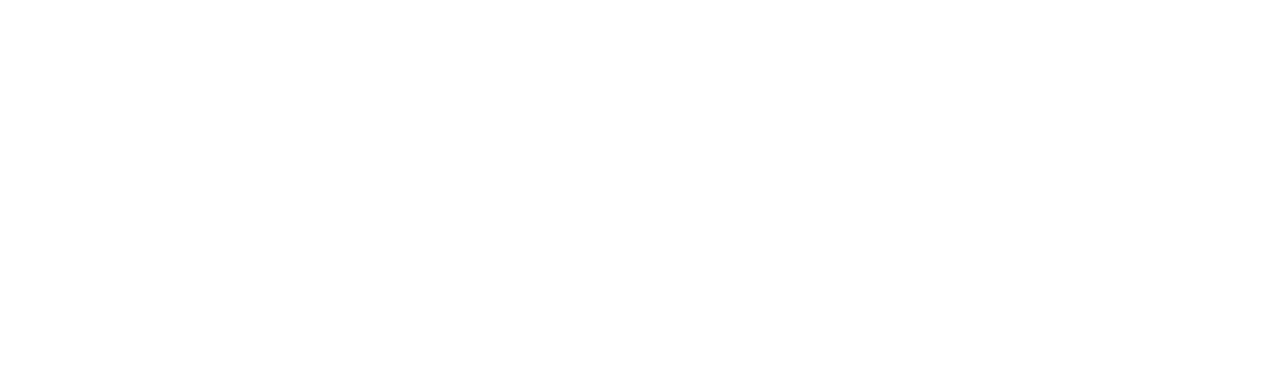
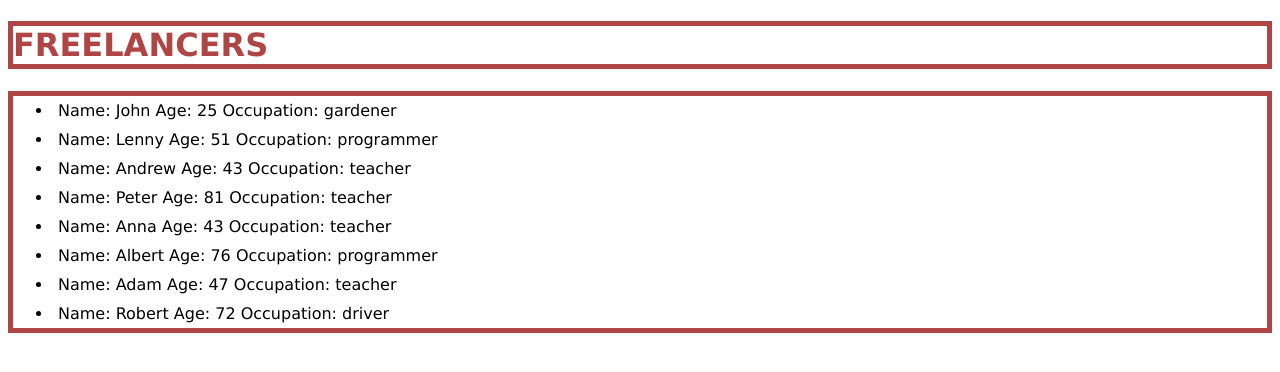
Before and after one commit to lynnetteanne/FreelanceForum, a plain HTML site: page index.html in a window 1280 px wide. Drawn offline with Linux system fonts and the light colour scheme.

Commit message:
added js and css

```diff
--- a/index.html
+++ b/index.html
@@ -5,6 +5,7 @@
     <meta http-equiv="X-UA-Compatible" content="IE=edge">
     <meta name="viewport" content="width=device-width, initial-scale=1.0">
     <title>Document</title>
+    <link rel="stylesheet" href="style.css">
 </head>
 <body>
     <div id="root"></div>
--- a/index.js
+++ b/index.js
@@ -10,6 +10,26 @@ const users = [
 ];
 
 function main() {
+//get element from the DOM
+const root = document.getElementById("root")
+//add elements
+//heading
+const h1 = document.createElement("h1");
+h1.innerHTML = "FREELANCERS";
+root.appendChild(h1);
+//unordered list
+const userList = document.createElement("ul")
+
+//list items from array
+//loop through list of users
+for (let i = 0; i < users.length; i++) {
+    const listElement = document.createElement("li");
+    userList.appendChild(listElement);
+    const currentUser = users[i];
+    //create a list element with user data, append to ul
+    listElement.innerHTML = "Name: " + currentUser.name + " Age: " + currentUser.age + " Occupation: " + currentUser.occupation;
+}
+root.appendChild(userList);
 
 }
 
--- /dev/null
+++ b/style.css
@@ -0,0 +1,15 @@
+h1 {
+    color: #b04545;
+    font-family: Verdana, Geneva, Tahoma, sans-serif;
+    border: 5px solid #b04545;
+}
+
+ul {
+    border: 5px solid;
+    border-color: #b04545;
+}
+
+ul li {
+    font-family: Verdana, Geneva, Tahoma, sans-serif;
+    padding: 5px;
+}
```
Also changed, not shown: 1 other file.
